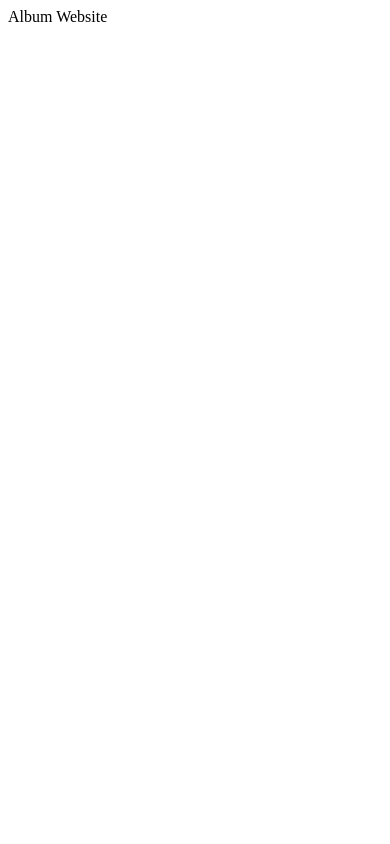
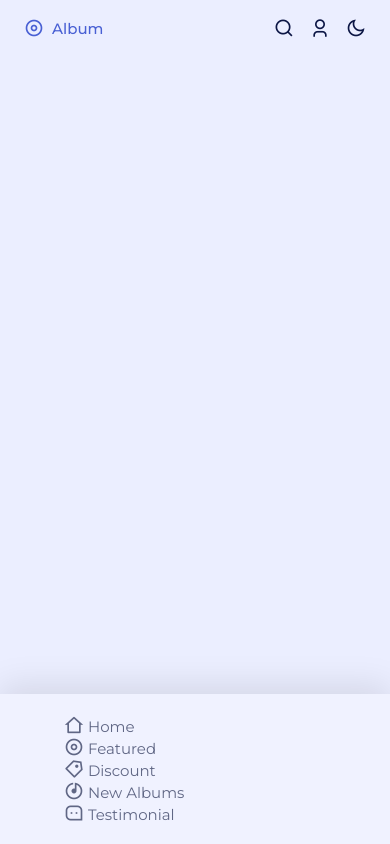
Before and after one commit to Ivanovv34/Album-Web-Project, a plain HTML site: page index.html in a window 390 px wide. Drawn offline with nearby package versions, Linux system fonts and the light colour scheme; files that its build step writes are made by us from their sources; a web font is replaced by a local one.

Commit message:
Finished

```diff
--- a/index.html
+++ b/index.html
@@ -17,8 +17,130 @@
     <link rel="shortcut icon"  href ="assests"
 
     <title>Album Website</title>
-</head>
-<body>
+  </head>
+  <body>
+     <!--==================== HEADER ====================-->
+     <header class="header" id="header">
+        <nav class="nav container">
+          <a href="#" class="nav__logo">
+            <i class="ri-album-line"></i> Album
+          </a>
 
-</body>
+          <div class="nav__menu">
+            <ul class="nav__list">
+              <li class="nav__item">
+                <a href="#home" class="nav__link">
+                  <i class="ri-home-2-line"></i>
+                  <span>Home</span>
+                </a>
+              </li>
+
+              <li class="nav__item">
+                <a href="#featured" class="nav__link">
+                  <i class="ri-album-line"></i>
+                  <span>Featured</span>
+                </a>
+              </li>
+
+              <li class="nav__item">
+                <a href="#discount" class="nav__link">
+                  <i class="ri-price-tag-3-line"></i>
+                  <span>Discount</span>
+                </a>
+              </li>
+
+              <li class="nav__item">
+                <a href="#new" class="nav__link">
+                  <i class="ri-disc-line"></i>
+                  <span>New Albums</span>
+                </a>
+              </li>
+
+              <li class="nav__item">
+                <a href="#testimonial" class="nav__link">
+                  <i class="ri-message-3-line"></i>
+                  <span>Testimonial</span>
+                </a>
+              </li>
+            </ul>
+          </div>
+
+          <div class="nav__actions">
+            <!-- Search button -->
+            <i class="ri-search-line search-button" id ="search-button"></i>
+
+            <!-- Login Button -->
+            <i class="ri-user-3-line login-button" id = "login-button"></i>
+
+            <!-- Theme Button -->
+            <i class="ri-moon-line change-theme" id = "theme-button"></i>
+          </div>
+        </nav>
+     </header>
+
+     <!--==================== SEARCH ====================-->
+     <div class="search" id="search-content">
+
+     </div>
+
+     <!--==================== LOGIN ====================-->
+     <div class="login grid" id="login-content">
+
+     </div>
+
+     <!--==================== MAIN ====================-->
+     <main class="main">
+        <!--==================== HOME ====================-->
+        <section class="home section" id="home">
+
+        </section>
+
+        <!--==================== SERVICES ====================-->
+        <section class="services section">
+
+        </section>
+
+        <!--==================== FEATURED ====================-->
+        <section class="featured section" id="featured">
+
+        </section>
+
+        <!--==================== DISCOUNT ====================-->
+        <section class="discount section" id="discount">
+
+        </section>
+
+        <!--==================== NEW BOOKS ====================-->
+        <section class="new section" id="new">
+
+        </section>
+
+        <!--==================== JOIN ====================-->
+        <section class="join section">
+
+        </section>
+
+        <!--==================== TESTIMONIAL ====================-->
+        <section class="testimonial section" id="testimonial">
+
+        </section>
+     </main>
+
+     <!--==================== FOOTER ====================-->
+     <footer class="footer">
+
+     </footer>
+
+     <!--========== SCROLL UP ==========-->
+
+
+     <!--=============== SCROLLREVEAL ===============-->
+     <script src=""></script>
+
+     <!--=============== SWIPER JS ===============-->
+     <script src=""></script>
+
+     <!--=============== MAIN JS ===============-->
+     <script src="assets/js/main.js"></script>
+  </body>
 </html>
--- a/styles.css
+++ b/styles.css
@@ -0,0 +1,290 @@
+@import url("https://fonts.googleapis.com/css2?family=Montagu+Slab:wght@500&family=Montserrat:wght@400;500;600&display=swap");
+
+/*=============== VARIABLES CSS ===============*/
+:root {
+  --header-height: 3.5rem;
+
+  /*========== Colors ==========*/
+  /*Color mode HSL(hue, saturation, lightness)*/
+  --first-color: hsl(230, 62%, 56%);
+  --title-color: hsl(230, 70%, 16%);
+  --text-color: hsl(230, 16%, 45%);
+  --border-color: hsl(230, 50%, 90%);
+  --white-color: hsl(0, 0%, 100%);
+  --body-color: hsl(230, 100%, 96%);
+  --container-color: hsl(230, 100%, 97%);
+
+  /*========== Font and typography ==========*/
+  /*.5rem = 8px | 1rem = 16px ...*/
+  --body-font: "Montserrat", sans-serif;
+  --second-font: "Montagu Slab", serif;
+  --biggest-font-size: 2rem;
+  --h1-font-size: 1.5rem;
+  --h2-font-size: 1.25rem;
+  --h3-font-size: 1rem;
+  --normal-font-size: .938rem;
+  --small-font-size: .813rem;
+  --smaller-font-size: .75rem;
+
+  /*========== Font weight ==========*/
+  --font-regular: 400;
+  --font-medium: 500;
+  --font-semi-bold: 600;
+
+  /*========== z index ==========*/
+  --z-tooltip: 10;
+  --z-fixed: 100;
+}
+
+/*========== Responsive typography ==========*/
+@media screen and (min-width: 1150px) {
+  :root {
+    --biggest-font-size: 3.5rem;
+    --h1-font-size: 2.25rem;
+    --h2-font-size: 1.5rem;
+    --h3-font-size: 1.25rem;
+    --normal-font-size: 1rem;
+    --small-font-size: .875rem;
+    --smaller-font-size: .813rem;
+  }
+}
+
+/*=============== BASE ===============*/
+* {
+  box-sizing: border-box;
+  padding: 0;
+  margin: 0;
+}
+
+html {
+  scroll-behavior: smooth;
+}
+
+body,
+input,
+button {
+  font-family: var(--body-font);
+  font-size: var(--normal-font-size);
+}
+
+body {
+  background-color: var(--body-color);
+  color: var(--text-color);
+  transition: background-color .4s;
+}
+
+input,
+button {
+  border: none;
+  outline: none;
+}
+
+h1, h2, h3, h4 {
+  color: var(--title-color);
+  font-family: var(--second-font);
+  font-weight: var(--font-medium);
+}
+
+ul {
+  list-style: none;
+}
+
+a {
+  text-decoration: none;
+}
+
+img {
+  display: block;
+  max-width: 100%;
+  height: auto;
+}
+
+/*=============== THEME ===============*/
+/*========== Variables Dark theme ==========*/
+
+
+/*==========
+	Color changes in some parts of
+	the website, in dark theme
+==========*/
+
+
+/*=============== REUSABLE CSS CLASSES ===============*/
+.container {
+  max-width: 1220px;
+  margin-inline: 1.5rem;
+}
+
+.grid {
+  display: grid;
+  gap: 1.5rem;
+}
+
+.section {
+  padding-block: 5rem 1rem;
+}
+
+.section__title {
+  text-align: center;
+  font-size: var(--h1-font-size);
+  font-family: var(--second-font);
+  margin-bottom: 2rem;
+}
+
+.main {
+  overflow: hidden; /* For animation ScrollReveal */
+}
+
+/*=============== HEADER & NAV ===============*/
+.header{
+    position: fixed;
+    top : 0;
+    left: 0;
+    width: 100%;
+    background-color: var(--body-color);
+    z-index: var(--z-fixed);
+    transition: box-shadow .4s, background-color .4s;
+}
+
+.nav{
+    height: var(--header-height);
+    display: flex;
+    justify-content: space-between;
+    align-items: center;
+}
+
+.nav__logo{
+    display:inline-flex;
+    align-items: center;
+    column-gap: .5rem;
+    color: var(--first-color);
+    font-weight: var(--font-medium);
+}
+
+.nav__logo i{
+    font-size: 1.25rem;
+}
+
+/* Navigation for mobile devices */
+@media screen and (max-width: 1150px){
+    .nav__menu{
+    position: fixed;
+    bottom: 0;
+    left: 0;
+    right: 0;
+    width: 100%;
+    background-color: var(--container-color);
+    box-shadow: 0 -8px 32px hsla(0,0%,0%,.1);
+    padding: 1.25rem 4rem;
+    transition: background-color .4s;
+
+}
+
+.nav_list{
+  display: flex;
+  justify-content: space-between;
+}
+
+.nav__link{
+  color: var(--text-color);
+  transition: color .4s;
+}
+
+.nav__link span{
+  display: noen;
+}
+
+.nav__link i{
+  font-size: 1.25rem;
+}
+
+.nav__link:hover{
+  color: var(--first-color);
+}
+
+.nav__actions{
+  display: flex;
+  align-items: center;
+  column-gap: 1rem;
+}
+
+.nav__actions i{
+  font-size: 1.25rem;
+  color: var(--title-color);
+  cursor: pointer;
+  transition: color .4s;
+}
+
+.nav__actions i:hover{
+  color: var(--first-color);
+
+}
+
+/* Add shadow header */
+
+
+/* Active link */
+
+
+/*=============== SEARCH ===============*/
+
+
+/* Show search */
+
+
+/*=============== LOGIN ===============*/
+
+
+/* Show login */
+
+
+/*=============== HOME ===============*/
+
+
+/* Swiper class */
+
+
+/*=============== BUTTON ===============*/
+
+
+/*=============== SERVICES ===============*/
+
+
+/*=============== FEATURED ===============*/
+
+
+/* Swiper class */
+
+
+/*=============== DISCOUNT ===============*/
+
+
+/*=============== NEW ===============*/
+
+
+/*=============== JOIN ===============*/
+
+
+/*=============== TESTIMONIAL ===============*/
+
+
+/*=============== FOOTER ===============*/
+
+
+/*=============== SCROLL BAR ===============*/
+
+
+/*=============== SCROLL UP ===============*/
+
+
+/* Show Scroll Up */
+
+
+/*=============== BREAKPOINTS ===============*/
+/* For small devices */
+
+
+/* For medium devices */
+
+
+/* For large devices */}
```
